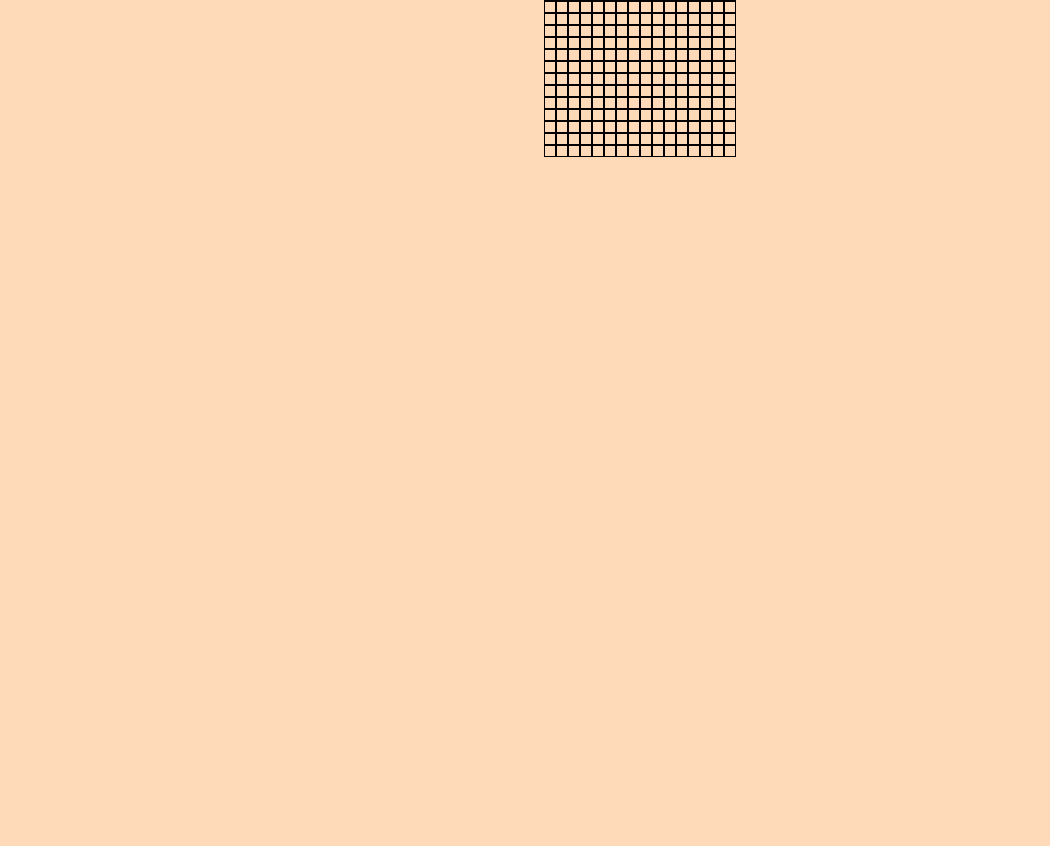
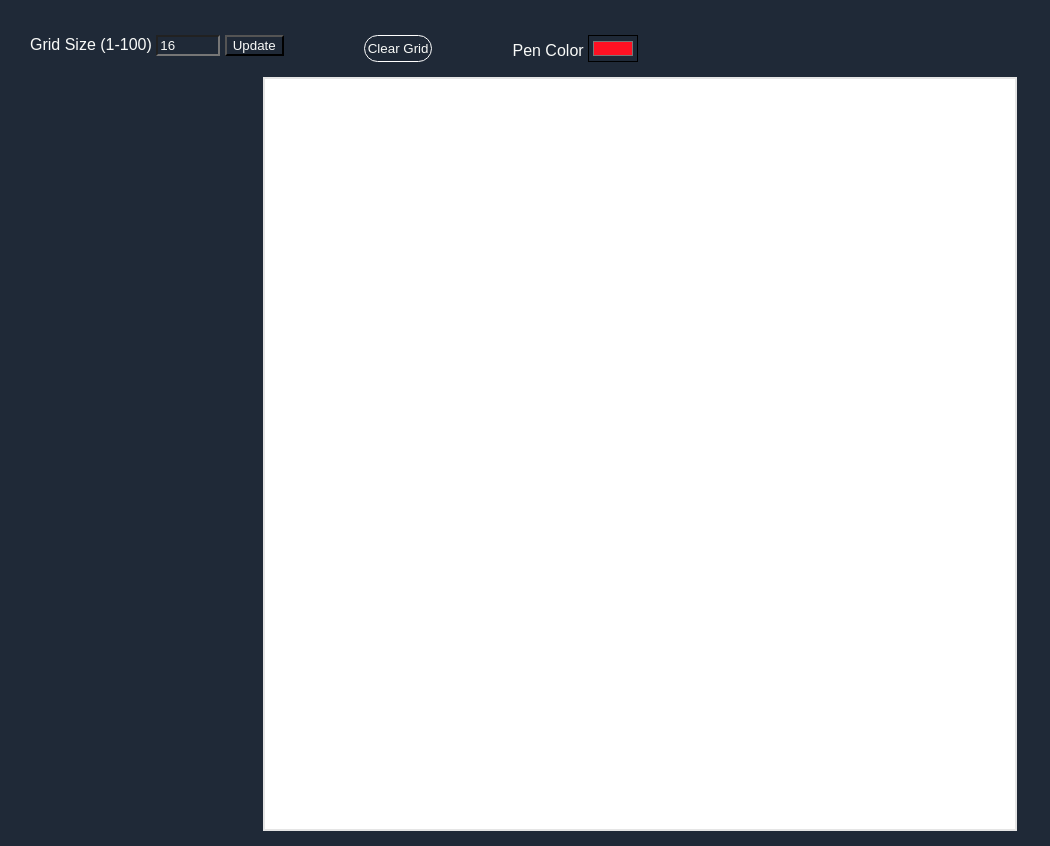
Before and after one commit to jbfink97/etch-a-sketch, a plain HTML site: page index.html in a window 1280 px wide. Shown: the part 102-948 px from the top of the page, without its empty margins (0-1050 px from the left). Before the commit the page ends 800 px from the top, so only its background shows below. Drawn offline with Linux system fonts and the light colour scheme.

Commit message:
made html and css look better. worked on js functions and initializing constants

```diff
--- a/etchasketch.css
+++ b/etchasketch.css
@@ -1,28 +1,55 @@
 *{
     margin: 0px;
-    background-color: peachpuff;
-}
-
-.gridSquare {
-    height: 10px;
-    width: 10px;
-    border: 1px solid black;
-}
-
-.hovered{
-    background-color: blueviolet;
-}
-
-
-#gridDiv{
-    display: flex;
-    justify-content: center;
-    align-items: center;
-    padding: 30px 30px 30px 30px;
-
+    background-color: #1F2937;
+    color: #F9FAF8;
+    font-family: Arial, Helvetica, sans-serif;
 }
 
 h1{
-    padding: 25 25 25 25;
+    padding: 50px;
     text-align: center;
 }
+
+#container{
+    display: flex;
+    justify-content: center;
+    height: 750px;
+    width: 750px;
+    background-color: rgb(255, 255, 255);
+    border: 2px solid #e5e5e5;
+}
+
+.gridline{
+    display: flex;
+    flex-direction: column;
+    flex: 1;
+}
+
+.gridSquare{
+    border: 0.1px solid #e5e5e5;
+    background-color: #ffffff;
+    flex: 1;
+}
+
+#outer{
+    display: flex;
+    justify-content: center;
+    padding: 15px;
+}
+
+#clear,
+.submit{
+    cursor: pointer;
+}
+
+.settings{
+    padding-left: 30px;
+    display: flex;
+    gap: 80px;
+}
+
+#clear{
+    border: 1px solid #ffffff;
+    border-radius: 15px;
+    padding: 3px;
+}
--- a/etchasketch.js
+++ b/etchasketch.js
@@ -1,30 +1,31 @@
 window.addEventListener('load', () => {
 
-const gridSize = Number(document.querySelector('#gridSize').textContent);
-const gridDiv = document.querySelector('#gridDiv');
+    const gridContainer = document.querySelector('#container');
+    const changeBtn = document.getElementById('submit');
+    const gridSize = document.querySelector('#gridSize').value;
+    const clearBtn = document.querySelector('#clear');
+    const colorBtn = document.getElementById('penColor');
 
-for (let i = 0; i < gridSize; i++) {
-    let gridRow = document.createElement('div');
-    gridRow.classList.add('gridRow');
-    gridDiv.appendChild(gridRow);
-    for (let j = 0; j < gridSize; j++){
-        let gridSquare = document.createElement('div');
-        gridSquare.classList.add('gridSquare');
-        gridRow.appendChild(gridSquare);
+    // Function declarations
+    function draw() {
+        let pixels = document.querySelectorAll('.gridSquare');
+        let penColor = document.getElementById('penColor').value;
+        pixels.forEach(pixel => {
+            pixel.addEventListener('mouseover', () => {
+                pixel.style.backgroundColor = penColor;
+            })
+        })
     }
-}
 
-const gridNodeList = document.querySelectorAll('.gridSquare');
-
-gridNodeList.forEach(grid => {
-    grid.addEventListener('mouseover', () => {
-        grid.classList.add('hovered');
-    })
-
-})
-
-
-
+    function changeGridSize(gridSize) {
+        const currentGrid = document.querySelectorAll('.gridline');
+        currentGrid.forEach(grid => {
+            grid.remove();
+        })
+        for (let i = 0; i < gridSize; i++) {
+            const gridLine = document.createElement('div');
+        }
+    }
 
 
 })
--- a/index.html
+++ b/index.html
@@ -9,8 +9,23 @@
     <title>Etch-A-Sketch</title>
 </head>
 <body>
-    <h1 id="gridSize">16</h1>
-    <div id="gridDiv"></div>
+    <h1>Etch-A-Sketch</h1>
+    <div class="settings">
+        <div>
+            <label>Grid Size (1-100)</label>
+            <input id="gridSize" type="number" min="1" max="100" value="16">
+            <button id="submit">Update</button>
+        </div>
+        <button id="clear">Clear Grid</button>
+        <div>
+            <label>Pen Color</label>
+            <input type="color" id="penColor" value="#ff1123">
+        </div>
+    </div>
+    <div id="outer">
+        <div id="container">
+        </div>
+    </div>
 
 </body>
 </html>
```
